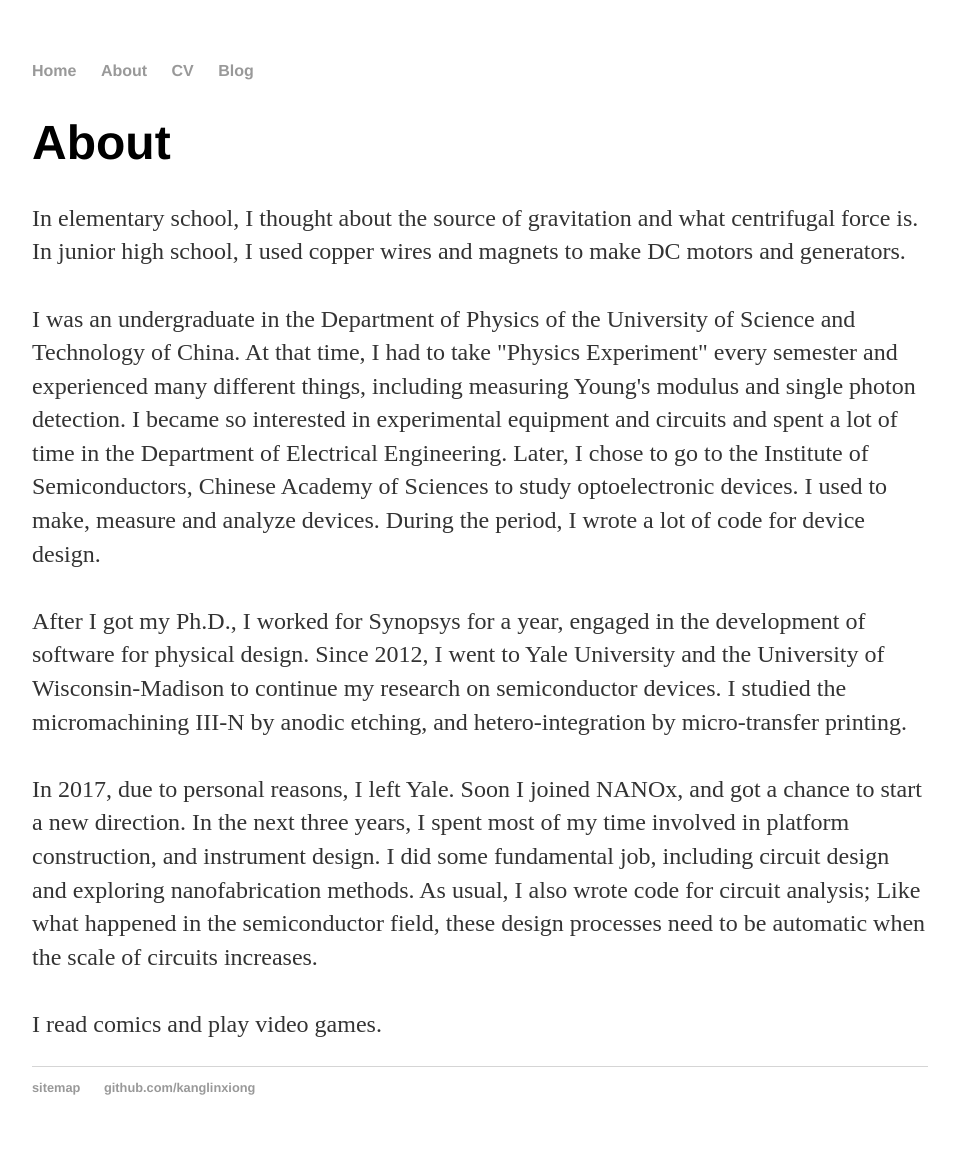
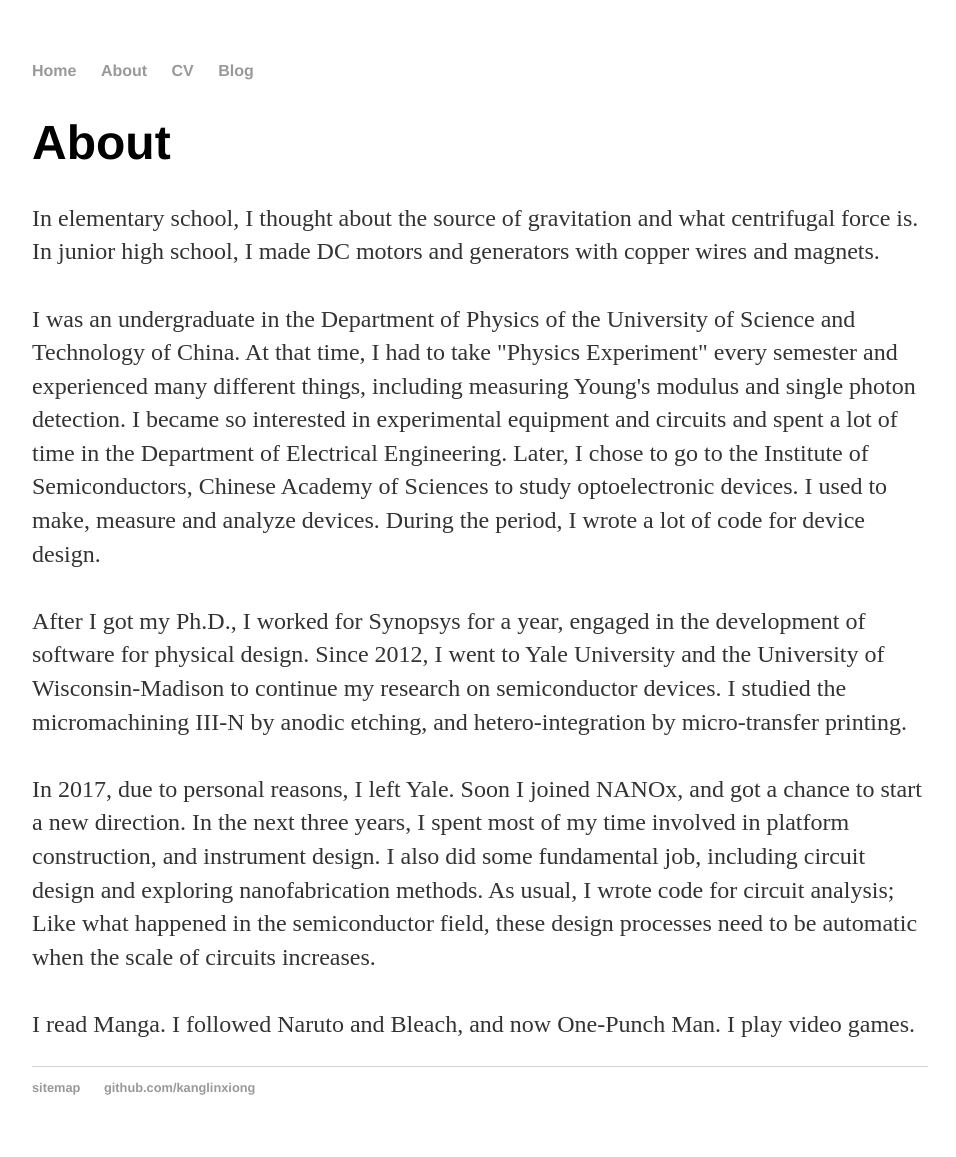
Before and after one commit to KanglinXiong/kanglinxiong.github.io, a Jekyll site: the page built from about/index.html, in a window 1280 px wide. Shown: the whole page, without its empty margins (160-1116 px from the left). Built offline with Jekyll 4.4.1, drawn with Linux system fonts in a browser that asks for light colours.

Commit message:
Update index.html

```diff
--- a/about/index.html
+++ b/about/index.html
@@ -7,7 +7,7 @@ title: About Kanglin Xiong
 		<h1>About</h1>
 		<p>
 		In elementary school, I thought about the source of gravitation and what centrifugal force is.
-		In junior high school, I used copper wires and magnets to make DC motors and generators.
+		In junior high school, I made DC motors and generators with copper wires and magnets.
 		<br><br>
 		I was an undergraduate in the Department of Physics of the University of Science and Technology of China.
 		At that time, I had to take "Physics Experiment" every semester and experienced many different things,
@@ -23,10 +23,10 @@ title: About Kanglin Xiong
 		In 2017, due to personal reasons, I left Yale.
 		Soon I joined NANOx, and got a chance to start a new direction.
 		In the next three years, I spent most of my time involved in platform construction, and instrument design.
-		I did some fundamental job, including circuit design and exploring nanofabrication methods.
-		As usual, I also wrote code for circuit analysis;
+		I also did some fundamental job, including circuit design and exploring nanofabrication methods.
+		As usual, I wrote code for circuit analysis;
 			Like what happened in the semiconductor field, these design processes need to be automatic when the scale of circuits increases.
 		<br><br>
-		I read comics and play video games.
+		I read Manga. I followed Naruto and Bleach, and now One-Punch Man. I play video games.
 		</p>
 	</div>
```
